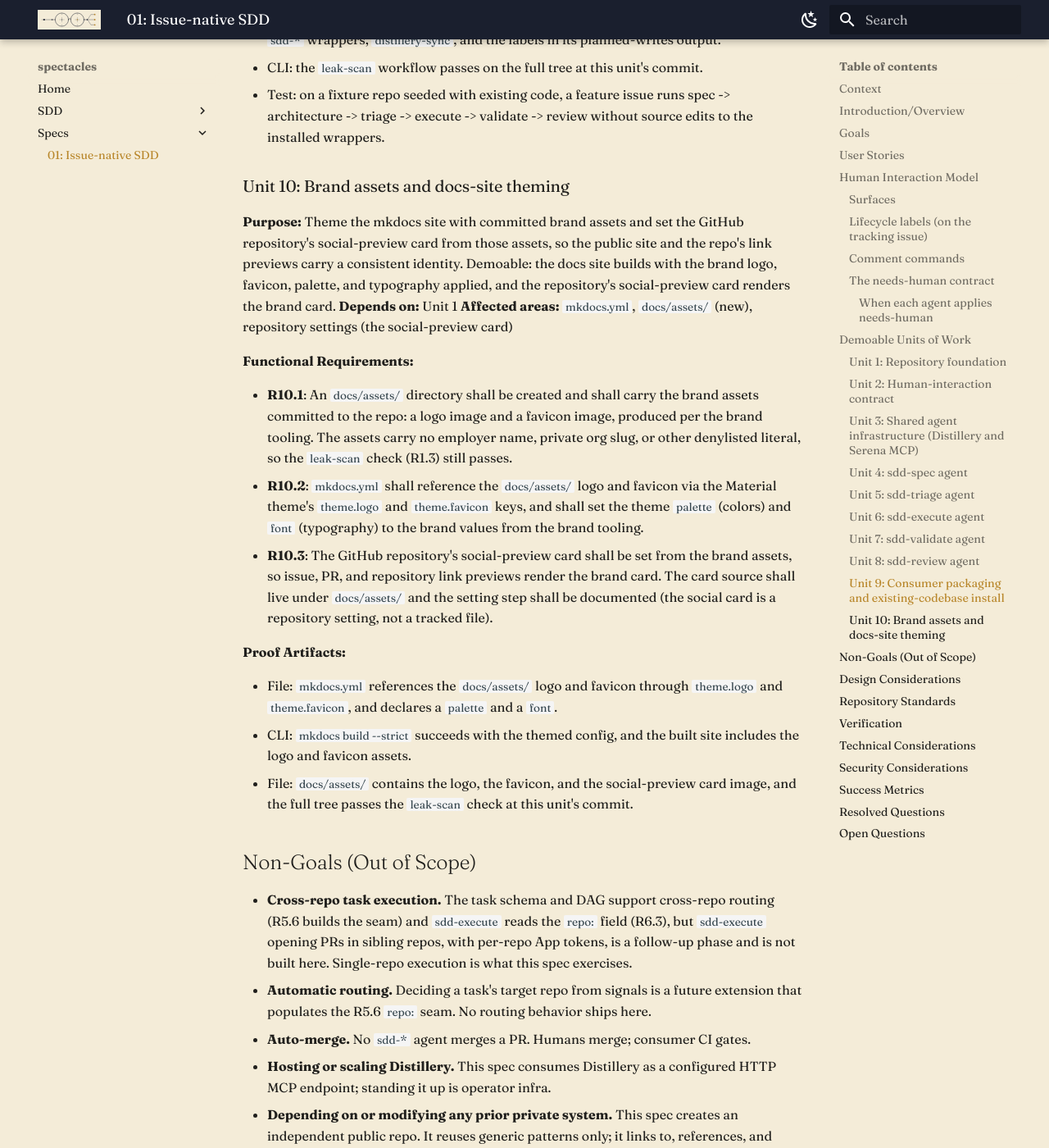
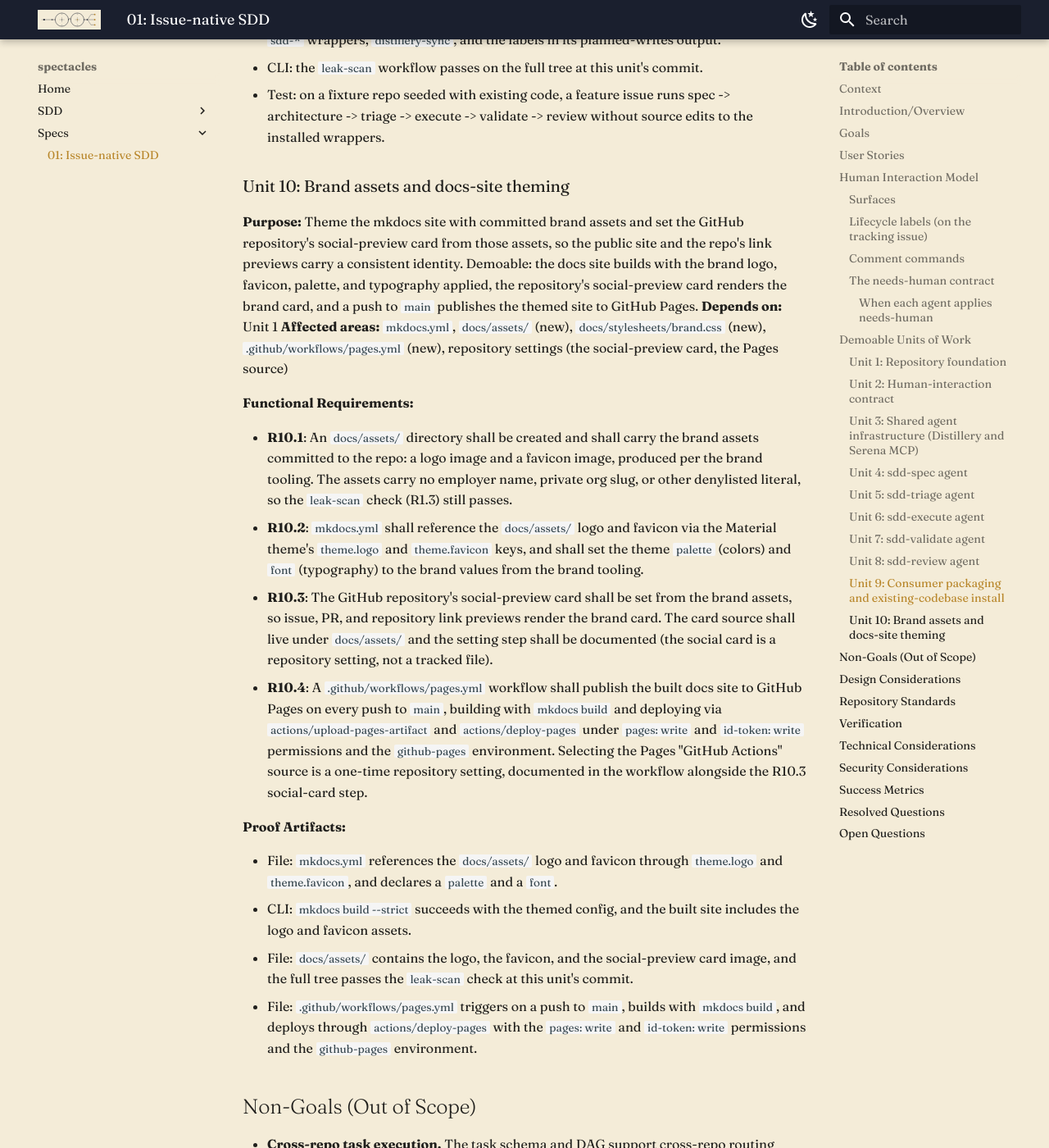
Before and after one commit to norrietaylor/spectacles, an MkDocs documentation site: the page built from docs/specs/01-spec-issue-native-sdd/01-spec-issue-native-sdd.md, in a window 1280 px wide and 1400 px high, scrolled down 15677 px. Shown: the whole window at 82% size. Built offline with MkDocs 1.6.1 and Material for MkDocs 9.7.7, drawn with Linux system fonts in a browser that asks for light colours.

Commit message:
feat(unit-10): publish docs site to GitHub Pages
Add R10.4 and a pages workflow that builds and deploys the themed docs
site to GitHub Pages on every push to main.

Co-Authored-By: Claude Opus 4.7 (1M context) <noreply@anthropic.com>

```diff
--- a/docs/specs/01-spec-issue-native-sdd/01-spec-issue-native-sdd.md
+++ b/docs/specs/01-spec-issue-native-sdd/01-spec-issue-native-sdd.md
@@ -679,11 +679,13 @@ end on it.
 **Purpose:** Theme the mkdocs site with committed brand assets and set the
 GitHub repository's social-preview card from those assets, so the public site
 and the repo's link previews carry a consistent identity. Demoable: the docs
-site builds with the brand logo, favicon, palette, and typography applied, and
-the repository's social-preview card renders the brand card.
+site builds with the brand logo, favicon, palette, and typography applied, the
+repository's social-preview card renders the brand card, and a push to `main`
+publishes the themed site to GitHub Pages.
 **Depends on:** Unit 1
-**Affected areas:** `mkdocs.yml`, `docs/assets/` (new), repository settings (the
-social-preview card)
+**Affected areas:** `mkdocs.yml`, `docs/assets/` (new),
+`docs/stylesheets/brand.css` (new), `.github/workflows/pages.yml` (new),
+repository settings (the social-preview card, the Pages source)
 
 **Functional Requirements:**
 
@@ -699,6 +701,13 @@ social-preview card)
   brand assets, so issue, PR, and repository link previews render the brand
   card. The card source shall live under `docs/assets/` and the setting step shall
   be documented (the social card is a repository setting, not a tracked file).
+- **R10.4**: A `.github/workflows/pages.yml` workflow shall publish the built
+  docs site to GitHub Pages on every push to `main`, building with `mkdocs
+  build` and deploying via `actions/upload-pages-artifact` and
+  `actions/deploy-pages` under `pages: write` and `id-token: write`
+  permissions and the `github-pages` environment. Selecting the Pages
+  "GitHub Actions" source is a one-time repository setting, documented in the
+  workflow alongside the R10.3 social-card step.
 
 **Proof Artifacts:**
 
@@ -708,6 +717,10 @@ social-preview card)
   site includes the logo and favicon assets.
 - File: `docs/assets/` contains the logo, the favicon, and the social-preview card
   image, and the full tree passes the `leak-scan` check at this unit's commit.
+- File: `.github/workflows/pages.yml` triggers on a push to `main`, builds
+  with `mkdocs build`, and deploys through `actions/deploy-pages` with the
+  `pages: write` and `id-token: write` permissions and the `github-pages`
+  environment.
 
 ## Non-Goals (Out of Scope)
 
```
Also changed, not shown: 1 other file.
